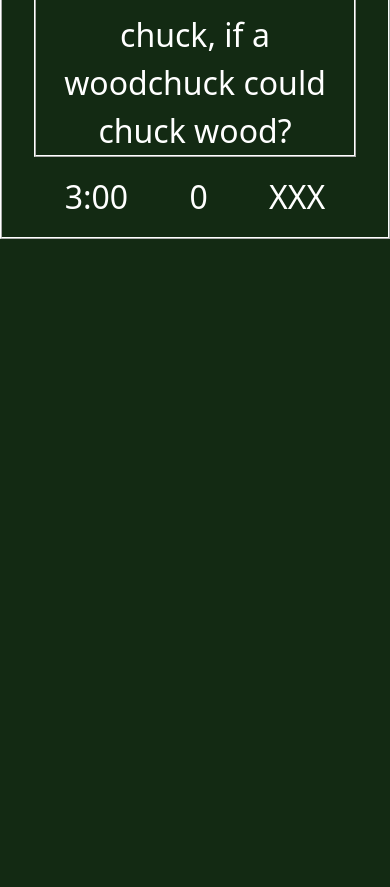
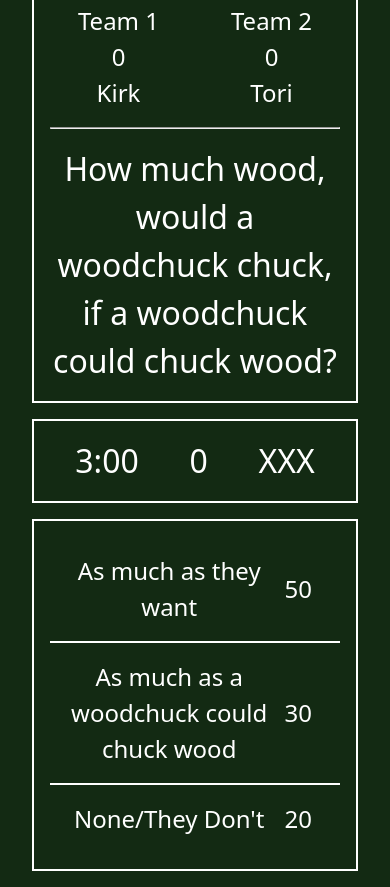
Before and after one commit to kirk-c-saunders/family-feud, a website with bundled scripts: page public/game.html in a window 390 px wide. Shown: the part 353-1240 px from the top of the page. Before the commit the page ends 844 px from the top, so only its background shows below. Built offline with nearby package versions, Linux system fonts and the light colour scheme.

Commit message:
got the mobile view for the game page (other than the buttons) completed

```diff
--- a/public/css/game.css
+++ b/public/css/game.css
@@ -4,10 +4,7 @@
 body {
     background-color: var(--background-color);
     color: var(--text-color);
-}
-
-.team-stats-mobile {
-    font-size: 1.5rem;
+    font-size: 2rem;
 }
 
 hr {
@@ -15,26 +12,40 @@
     width: 100%;
 }
 
+.team-stats-mobile {
+    font-size: 1.5rem;
+}
+
+.answer-grid-item {
+    display: grid;
+    grid-template-columns: 4fr 1fr;
+    width: 100%;
+    align-items: center;
+    padding: 1rem;
+    font-size: 1.5rem;
+}
+
 #main-grid {
     display: flex;
+    width: 100%;
     flex-direction: column;
     align-items: center;
-    border-color: var(--text-color);
-    border-width: var(--boarder-width);
-    border-style: var(--boarder-style);
     text-align: center;
     gap: 1rem;
     padding: 1rem 2rem;
 }
 
+#main-grid > * {
+    width: 100%;
+    padding: 1rem;
+    border: var(--boarder-width) var(--boarder-style) var(--text-color);
+}
+
 #game-name-teams-and-question {
     display: grid;
-    border-color: var(--text-color);
-    border-width: var(--boarder-width);
-    border-style: var(--boarder-style);
     gap: 1rem;
     justify-items: center;
-    justify-content: center;
+    justify-content: space-between;
     align-items: start;
     grid-template-areas:
         "game-name game-name"
@@ -66,12 +77,22 @@
 
 #question {
     grid-area: question;
-    font-size: 2rem;
 }
 
 #round-stats {
     display: flex;
     justify-content: space-around;
-    width: 100%;
-    font-size: 2rem;
 }
+
+#answer-grid {
+    display: flex;
+    flex-direction: column;
+}
+
+#answer-grid > div:nth-child(2n) {
+    /* resetting all borders to 0 px with the style and color we want */
+    border: 0px var(--boarder-style) var(--text-color);
+    /* then adding the top and bottom borders we want */
+    border-top-width: 2px;
+    border-bottom-width: 2px;
+}
--- a/public/css/globalVariables.css
+++ b/public/css/globalVariables.css
@@ -4,5 +4,5 @@
     --background-color-secondary: #4f772d; /* used for things like button colors */
     --screen-size-breakpoint: 992px;
     --boarder-width: 2px;
-    --boarder-style: ridge;
+    --boarder-style: solid;
 }
--- a/public/game.html
+++ b/public/game.html
@@ -9,7 +9,7 @@
 <body>
     <main id="main-grid">
         <section id="game-name-teams-and-question">
-            <h1 id="game-name">Playing Family Feud with Friends</h1>
+            <h2 id="game-name">Playing Family Feud with Friends</h1>
             <hr id="between-game-name-and-team-stats">
             <div id="team-1-mobile" class="team-stats-mobile">
                 <div id="team-1-name-mobile">Team 1</div>
@@ -26,10 +26,22 @@
         </section>
         <section id="round-stats">
             <div id="timer">3:00</div>
-            <!--<div class="divider">|</div>-->
             <div id="round-score">0</div>
-            <!--<div class="divider">|</div>-->
             <div id="incorrect-response-count">XXX</div>
+        </section>
+        <section id="answer-grid">
+            <div id="answer-1" class="answer-grid-item">
+                <div id="answer-1-text">As much as they want</div>
+                <div id="answer-1-points">50</div>
+            </div>
+            <div id="answer-2" class="answer-grid-item">
+                <div id="answer-2-text">As much as a woodchuck could chuck wood</div>
+                <div id="answer-2-points">30</div>
+            </div>
+            <div id="answer-3" class="answer-grid-item">
+                <div id="answer-3-text">None/They Don't</div>
+                <div id="answer-3-points">20</div>
+            </div>
         </section>
     </main>
 
```
Also changed, not shown: public/css/createGame.css (+2 -6 lines).
